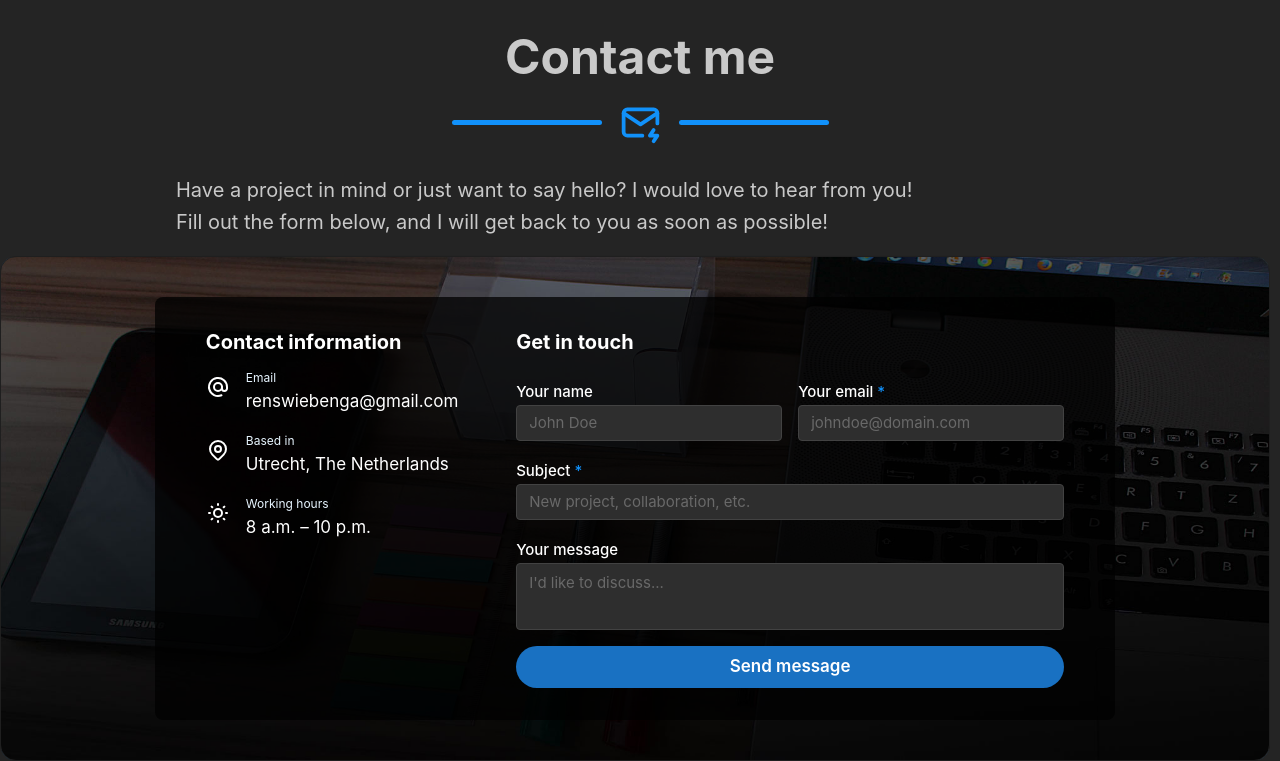
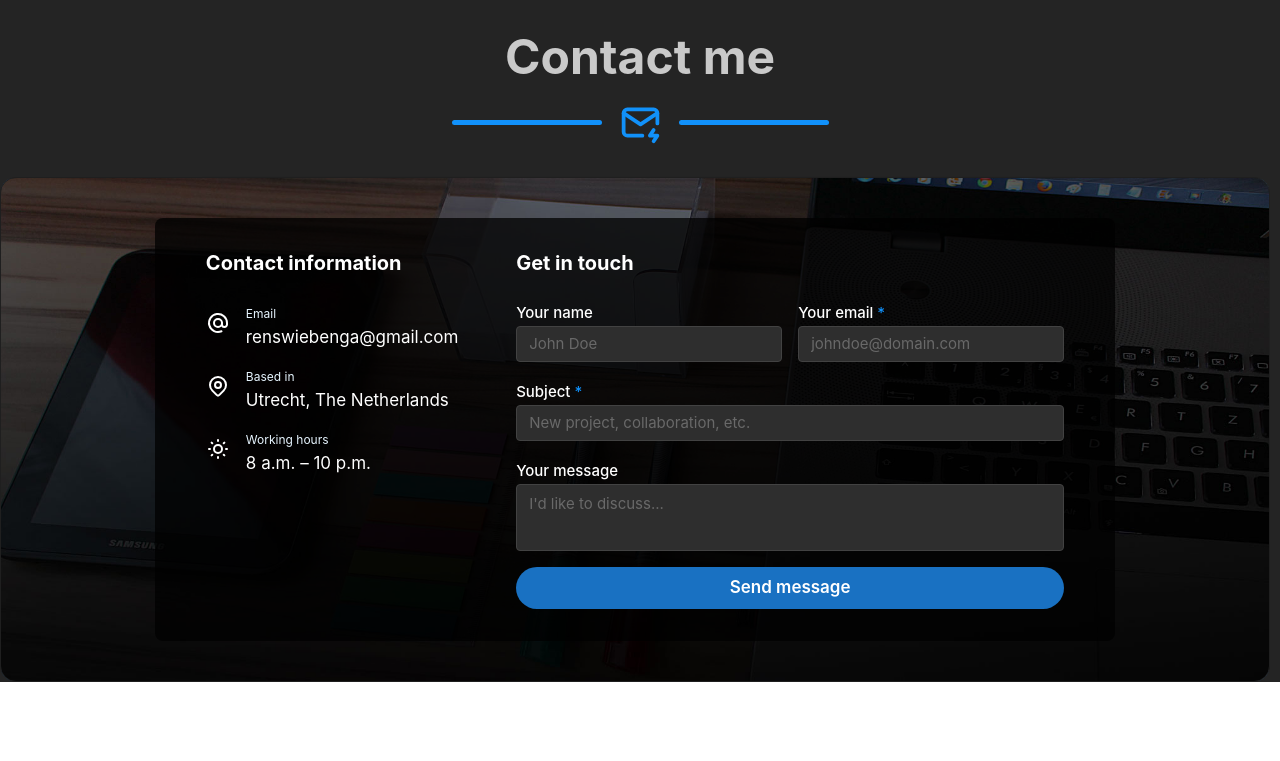
Before and after one commit to RensWiebenga/RensWiebengaDevelopment, a React (Vite) app: page / in a window 1280 px wide. Shown: the part 2782-3543 px from the top of the page. After the commit the page ends 3464 px from the top, so only its background shows below. Built offline with nearby package versions, Linux system fonts and the light colour scheme.

Commit message:
Better version of Kamiel's comments

```diff
--- a/src/routes/Index/components/GetInTouch/ContactIcons.tsx
+++ b/src/routes/Index/components/GetInTouch/ContactIcons.tsx
@@ -46,5 +46,5 @@ export function ContactIconsList() {
   const items = MOCKDATA.map((item, index) => (
     <ContactIcon key={index} {...item} />
   ));
-  return <Stack>{items}</Stack>;
+  return <Stack mt={27}>{items}</Stack>;
 }
--- a/src/routes/Index/components/GetInTouch/GetInTouch.tsx
+++ b/src/routes/Index/components/GetInTouch/GetInTouch.tsx
@@ -56,13 +56,13 @@ export function GetInTouch() {
 
   return (
     <>
-      <Text fz="lg" mb={5}>
+      {/* <Text fz="lg" mb={5}>
         Have a project in mind or just want to say hello? I would love to hear
         from you!
       </Text>
       <Text fz="lg" mb={20}>
         Fill out the form below, and I will get back to you as soon as possible!
-      </Text>
+      </Text> */}
       <Paper shadow="md" radius="xl">
         <div className={classes.wrapper}>
           <div className={classes.innerContent}>
```
